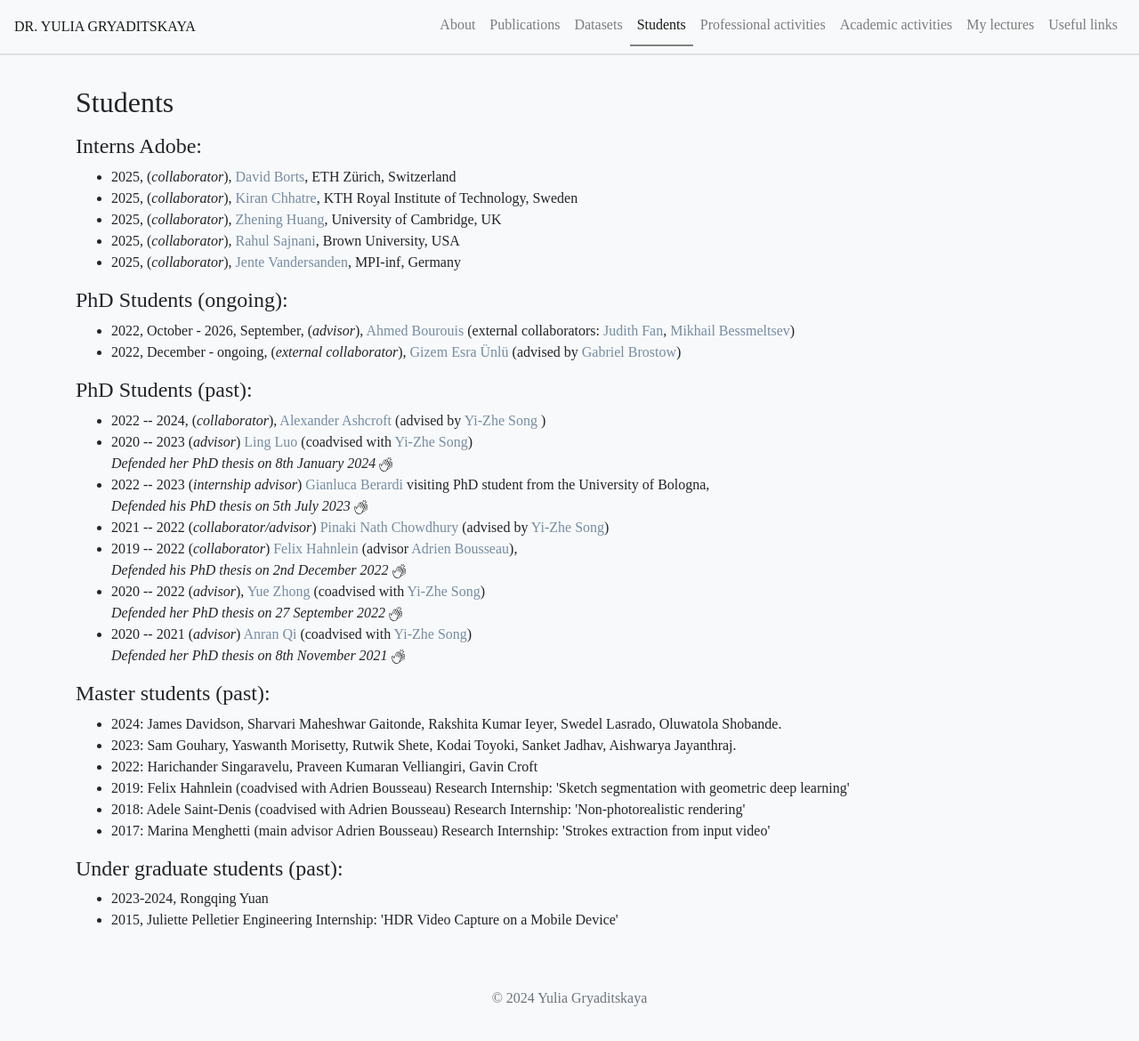
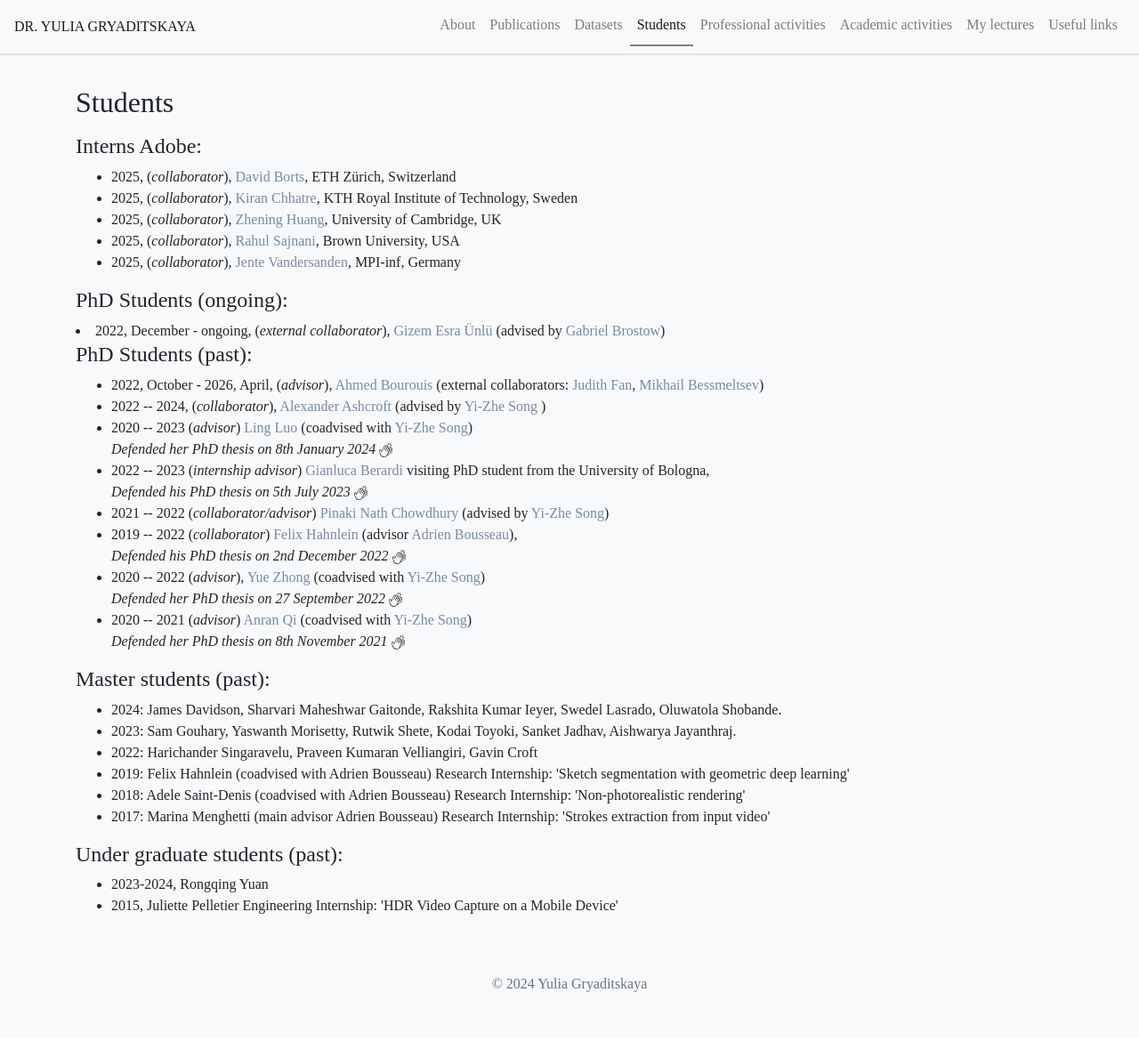
Before and after one commit to ygryadit/ygryadit.github.io, a Jekyll site: the page built from _pages/students.html, in a window 1280 px wide and 1182 px high. Shown: the top 1170 px of the window at 89% size. Built offline with Jekyll 4.4.1, drawn with Linux system fonts in a browser that asks for light colours; some web fonts are replaced.

Commit message:
editted publications and students

```diff
--- a/_pages/students.html
+++ b/_pages/students.html
@@ -41,28 +41,23 @@ permalink: /students/
 			</ul>
 
 			<h4> PhD Students (ongoing):</h4>
+			<li>
+				2022, December - ongoing,
+				(<i>external collaborator</i>),
+				<a href="https://scholar.google.com/citations?user=XItbCLgAAAAJ&hl=en&inst=15262737669262836719"> Gizem Esra Ünlü</a>
+				(advised by <a href="https://scholar.google.com/citations?user=CZiTv0gAAAAJ&hl=en&inst=15262737669262836719&oi=ao">Gabriel Brostow</a>)
+			</li>
+
+			<h4> PhD Students (past):</h4>
 			<ul>
 				<li>
-					2022, October - 2026, September,
+					2022, October - 2026, April,
 					(<i>advisor</i>),
 					<a href="https://www.surrey.ac.uk/people/ahmed-bourouis">Ahmed Bourouis</a>
 					(external collaborators:
 						<a href="https://scholar.google.co.uk/citations?user=NjZsLZwAAAAJ&hl=en&inst=15262737669262836719&oi=ao">Judith Fan</a>,
 						<a href="https://www-labs.iro.umontreal.ca/~bmpix/">Mikhail Bessmeltsev</a>)
-
 				</li>
-
-				<li>
-					2022, December - ongoing,
-					(<i>external collaborator</i>),
-					<a href="https://scholar.google.com/citations?user=XItbCLgAAAAJ&hl=en&inst=15262737669262836719"> Gizem Esra Ünlü</a> (advised by <a href="https://scholar.google.com/citations?user=CZiTv0gAAAAJ&hl=en&inst=15262737669262836719&oi=ao">Gabriel Brostow</a>)
-
-				</li>
-
-			</ul>
-
-			<h4> PhD Students (past):</h4>
-			<ul>
 				<li>
 					2022 -- 2024,
 					(<i>collaborator</i>),
```
Also changed, not shown: Gemfile (+8 -4 lines), _data/publications.yml (+4 -4 lines).
